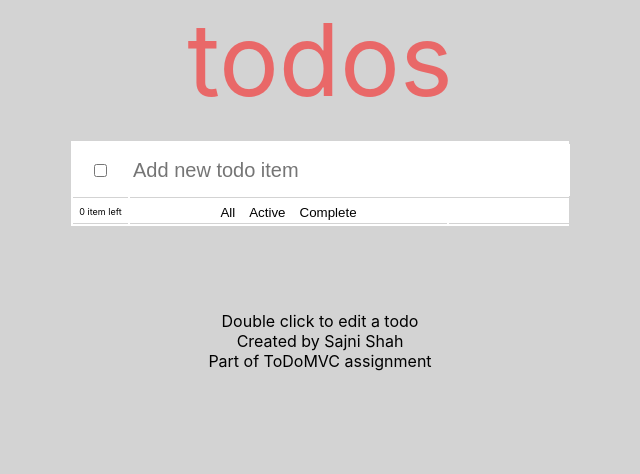
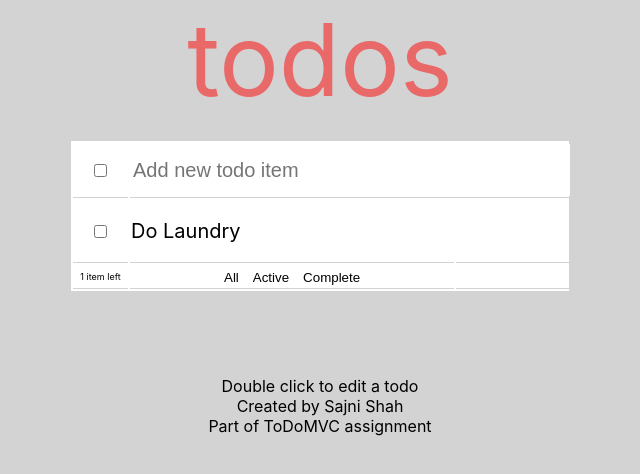
Before and after one commit to mech2Tech/todolist_redux, a React (Create React App) app: page / in a window 1280 px wide. Shown: the top 474 px of the page, without its empty margins (320-960 px from the left). Built offline with nearby package versions, Linux system fonts and the light colour scheme.

Commit message:
Redux_Day1

```diff
--- a/package.json
+++ b/package.json
@@ -8,7 +8,9 @@
     "@testing-library/user-event": "^13.5.0",
     "react": "^17.0.2",
     "react-dom": "^17.0.2",
+    "react-redux": "^7.2.6",
     "react-scripts": "5.0.0",
+    "redux": "^4.1.2",
     "web-vitals": "^2.1.4"
   },
   "scripts": {
--- a/src/TodoList.js
+++ b/src/TodoList.js
@@ -1,10 +1,195 @@
 import React from 'react';
+import { connect } from 'react-redux';
 
+let items =[{id: 0, title:'Do Laundry', done: false}];
+class ToDoList extends React.Component {
+
+  handleKeyPress = (e) => {
+    if (e.key === 'Enter') {
+      const value = e.target.value;
+      const newTodo = {
+        id: items.length + 1,
+        title: value,
+        done: false
+      }
+      items.push(newTodo);
+      this.setState({ items: items, item: "" })
+      e.preventDefault();
+    }
+  };
+  handleCheck = (e) => {
+    items.forEach(item => (item.done = e.target.checked));
+    this.setState({ items })
+  }
+  updateItem = (e) => {
+    this.setState({ item: e.target.value })
+  }
+  deleteItem = (ind) => {
+    items.splice(ind, 1)
+    this.setState({items:items})
+  }
+  showAll  = () => {
+    this.setState({ items })
+  }
+  showActive = () => {
+    const newItems = items.filter(item => !item.done).map(item => item)
+    this.setState({ items: newItems })
+  }
+  showComplete = () => {
+    const newItems = items.filter(item => item.done ).map(item => item)
+    this.setState({ items:newItems })
+  }
+  clearCompleted = () => {
+    const newItems = items.filter(item => item.done==false).map(item => item)
+    this.setState({ items: newItems })
+  }
+  todoChanged = (e, id) => {
+    for (let item of items) {
+      if (item.id === id) {
+        item.done = e.target.checked;
+      }
+    }
+    this.setState({ items })
+  }
+  countActiveItems = () => {
+    return items.filter(item => !item.done).length
+  }
+  render (){
+    return (
+      <>
+       <div className= "mainPage">
+          <h1> todos </h1>
+          <table className = "mainTable">
+            <thead>
+                <tr>
+                  <td>
+                    <input
+                      type = "checkBox"
+                      onClick = {this.handleCheck}
+                      className = "checkBox"
+                    />
+                  </td>
+                  <td colSpan = "2">
+                    <input
+                      type = "text"
+                      placeholder = "Add new todo item"
+                      value = {this.props.item}
+                      onChange = {this.updateItem}
+                      className = "inputBox"
+                      onKeyDown = {this.handleKeyPress}
+                    />
+                  </td>
+                </tr>
+              </thead>
+              <tbody>
+                {items.map((item, ind) => (
+                    <tr key = {ind} className= "todoItemRow">
+                      <td>
+                        <input
+                          type = "checkBox"
+                          checked = {item.done}
+                          onChange = {(e) => {this.todoChanged(e, item.id);}}
+                          className = "checkBox"
+                        />
+                      </td>
+                      { item.done == true ?
+                        <td className = "todoListItem" style={{textDecoration: "line-through"}}>
+                          {item.title}{""}
+                        </td> :
+                        <td className = "todoListItem" >
+                          {item.title}{""}
+                        </td>
+                      }
+                      <td>
+                        <button className = "deleteButton" onClick = { () => {this.deleteItem();}}>
+                          x
+                        </button>
+                      </td>
+                    </tr>
+                  ))
+                }
+                <tr>
+                    <td className="activeItemsCounter">
+                      {this.countActiveItems()} {items.filter(item => !item.done).length < 2 ?
+                        "item left" : "items left" }
+                    </td>
+                    <td>
+                      <button className="all_Active_Complete_Buttons" onClick = {() => {this.showAll();}}>
+                        All
+                      </button>
+                      <button className="all_Active_Complete_Buttons" onClick = {() => {this.showActive();}}>
+                        Active
+                      </button>
+                      <button className="all_Active_Complete_Buttons" onClick = {() => {this.showComplete();}}>
+                        Complete
+                      </button>
+                    </td>
+                    <td>
+                      {items.filter(item => item.done).length ? (
+                        <button className = "clearCompleted" onClick = {() => {this.clearCompleted();}}>
+                          Clear Completed
+                        </button>
+                      ) : null }
+                    </td>
+                    </tr>
+                </tbody>
+            </table>
+            <br/><br/><br/><br/><br/>
+          <div className="footer">
+            Double click to edit a todo <br/>
+            Created by Sajni Shah <br/>
+            Part of ToDoMVC assignment
+          </div>
+        </div>
+      </>
+    )
+  }
+}
+
+const mapStateToProps = (store) => ({id: store.id, item: store.item, done:store.done});
+const mapDispatchToProps = (dispatch) => {
+  return {
+    updateItem: function () {
+      dispatch({type: 'UPDATE_ITEM'})
+    },
+    handleCheck: function(){
+      dispatch({type: 'HANDLE_CHECK'})
+    },
+    handleKeyPress: function (){
+      dispatch({type: 'HANDLE_KEY_PRESS'})
+    },
+    todoChanged: function(){
+      dispatch({type: 'TODO_CHANGED'})
+    },
+    deleteItem: function (){
+      dispatch({type: 'DELETE_ITEM'})
+    },
+    countActiveItems: function () {
+      dispatch({type:'COUNT_ACTIVE_ITEMS'})
+    },
+    showAll: function() {
+      dispatch({type:'SHOW_ALL'})
+    },
+    showActive: function() {
+      dispatch({type:'SHOW_ACTIVE'})
+    },
+    showComplete: function() {
+      dispatch({type:'SHOW_COMPLETE'})
+    },
+    clearCompleted: function() {
+      dispatch({type:'CLEAR_COMPLETED'})
+    }
+  }
+}
+export default connect (mapStateToProps,mapDispatchToProps)(ToDoList);
+
+
+/*
 let items = [];
 export default class ToDoList extends React.Component {
-  constructor (props){
+  constructor(props){
     super (props);
-    this.state = { items, item: "", done: false }
+    this.state = {items, item: "", done: false}
   }
   handleKeyPress = (e) => {
     const { items } = this.state;
@@ -148,3 +333,4 @@ export default class ToDoList extends React.Component {
         </div>
     )
 }}
+*/
--- a/src/index.js
+++ b/src/index.js
@@ -6,10 +6,15 @@ import App from './App';
 import { createStore } from 'redux';
 import { Provider } from 'react-redux';
 
-const reducer = (state = { items: [], item: '' }, action) => {
-  return state;
+
+
+const reducer =
+  (store = [], action) => {
+        return store;
 }
-const store = createStore (reducer)
+
+
+const store = createStore(reducer)
 
 ReactDOM.render(
   <StrictMode>
```
Also changed, not shown: 2 other files (tests, documents, lock files or other folders).
